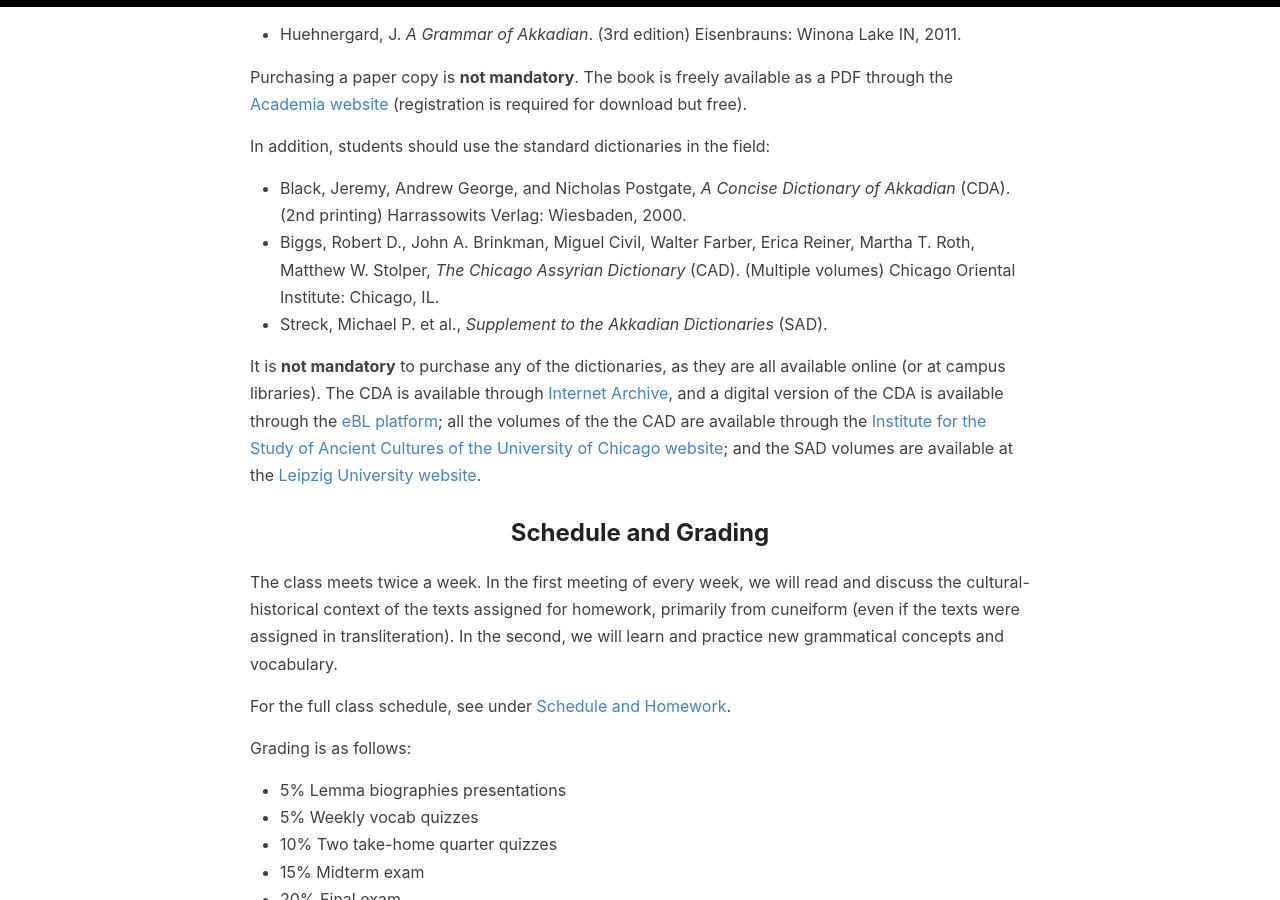
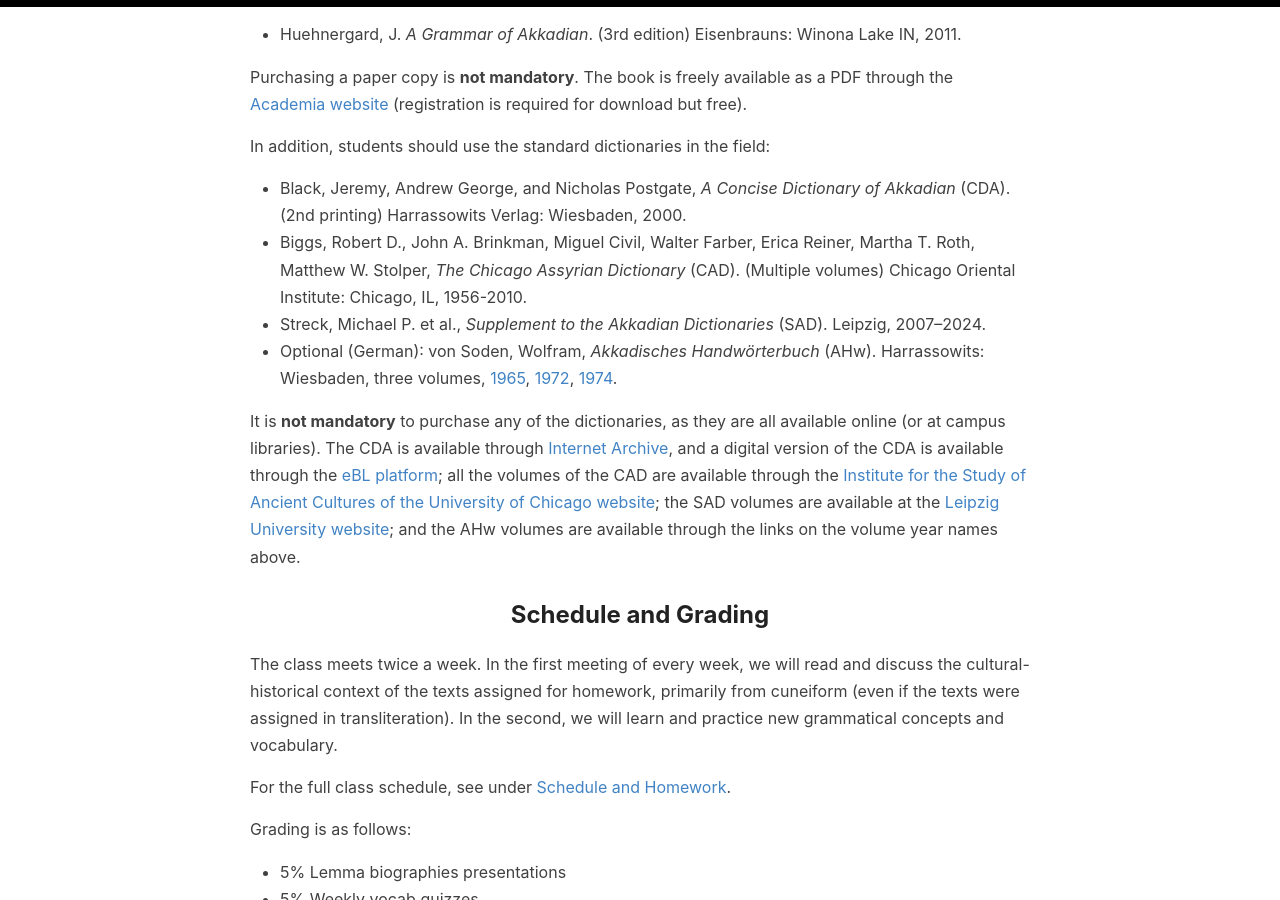
Before and after one commit to ARomach/AKKD120-AKKD501, a Jekyll site: the page built from index.md, in a window 1280 px wide and 900 px high, scrolled down 1395 px. Built offline with Jekyll 4.4.1, drawn with Linux system fonts in a browser that asks for light colours; our own code applies the rules of GitHub Pages for plain Markdown files; some of the changed text lies outside the part shown.

Commit message:
update dictionaries info

```diff
--- a/index.md
+++ b/index.md
@@ -8,7 +8,7 @@ layout: default
 *Instructor*: Avital Romach\\
 *Email*: avital.romach@yale.edu\\
 *Office hours*: by appointment; I will also stay after class time for any further questions\\
-*Prerequisites*: Elementary Akkadian I \\
+*Prerequisites*: Elementary Akkadian I
 
 This course is a continuation of [Elementary Akkadian I](https://aromach.github.io/AKKD110-AKKD500/){:target="_blank"}. Akkadian was one of the primary languages of ancient Mesopotamia (modern Iraq), with an attested history of more than 2000 years (from the second half of the 3rd millennium BCE to the beginning of the Common Era). It is a Semitic language, similar to Arabic, Aramaic, and Hebrew, written on clay tablets in the Cuneiform script. Hundreds of thousands of documents in Akkadian have come down to us. They include everything from great works of literature like the Gilgamesh Epic, to everyday texts such as letters that document the lives of people from all walks of life, from great kings to commoners and slaves. Whether it be a letter to a paranoid emperor who refuses to eat and shuts himself in his own palace, or a particularly inept spy reporting to his superiors about the suspicious dreams of a suspected enemy of the state, knowledge of Akkadian opens a window into the world of those who lived thousands of years ago, the struggles they faced and the stories they told. Akkadian for Beginners provides students with the tools to begin to explore that ancient and once-forgotten world of ancient Mesopotamia. After finishing the course, students will have acquired a sound knowledge of Akkadian grammar and syntax, along with practice in cuneiform.
 
@@ -35,10 +35,11 @@ Purchasing a paper copy is **not mandatory**. The book is freely available as a
 In addition, students should use the standard dictionaries in the field:
 
 - Black, Jeremy, Andrew George, and Nicholas Postgate, *A Concise Dictionary of Akkadian* (CDA). (2<sup>nd</sup> printing) Harrassowits Verlag: Wiesbaden, 2000.
-- Biggs, Robert D., John A. Brinkman, Miguel Civil, Walter Farber, Erica Reiner, Martha T. Roth, Matthew W. Stolper, *The Chicago Assyrian Dictionary* (CAD). (Multiple volumes) Chicago Oriental Institute: Chicago, IL.
-- Streck, Michael P. et al., *Supplement to the Akkadian Dictionaries* (SAD).
+- Biggs, Robert D., John A. Brinkman, Miguel Civil, Walter Farber, Erica Reiner, Martha T. Roth, Matthew W. Stolper, *The Chicago Assyrian Dictionary* (CAD). (Multiple volumes) Chicago Oriental Institute: Chicago, IL, 1956-2010.
+- Streck, Michael P. et al., *Supplement to the Akkadian Dictionaries* (SAD). Leipzig, 2007–2024.
+- Optional (German): von Soden, Wolfram, *Akkadisches Handwörterbuch* (AHw). Harrassowits: Wiesbaden, three volumes, [1965](https://drive.google.com/file/d/1ITsTxjKv8XAEK2UFyW3fbQNnXDPzPZnI/view?usp=sharing){:target="_blank"}, [1972](https://drive.google.com/file/d/1OBe1ZaRRje-qqYekRxFuyLupB-vxUkg2/view?usp=sharing){:target="_blank"}, [1974](https://drive.google.com/file/d/1zgnGl5GTMnGrRlRfjT9uPwn8gkVaSBVZ/view?usp=sharing){:target="_blank"}.
 
-It is **not mandatory** to purchase any of the dictionaries, as they are all available online (or at campus libraries). The CDA is available through [Internet Archive](https://archive.org/details/AConsiceDictionaryAkkadian/mode/2up){:target="_blank"}, and a digital version of the CDA is available through the [eBL platform](https://www.ebl.lmu.de/dictionary){:target="_blank"}; all the volumes of the the CAD are available through the [Institute for the Study of Ancient Cultures of the University of Chicago website](https://isac.uchicago.edu/research/publications/chicago-assyrian-dictionary){:target="_blank"}; and the SAD volumes are available at the [Leipzig University website](https://www.gkr.uni-leipzig.de/en/draft/altorientalisches-institut/forschung/supplement-to-the-akkadian-dictionaries){:target="_blank"}.
+It is **not mandatory** to purchase any of the dictionaries, as they are all available online (or at campus libraries). The CDA is available through [Internet Archive](https://archive.org/details/AConsiceDictionaryAkkadian/mode/2up){:target="_blank"}, and a digital version of the CDA is available through the [eBL platform](https://www.ebl.lmu.de/dictionary){:target="_blank"}; all the volumes of the CAD are available through the [Institute for the Study of Ancient Cultures of the University of Chicago website](https://isac.uchicago.edu/research/publications/chicago-assyrian-dictionary){:target="_blank"}; the SAD volumes are available at the [Leipzig University website](https://www.gkr.uni-leipzig.de/en/draft/altorientalisches-institut/forschung/supplement-to-the-akkadian-dictionaries){:target="_blank"}; and the AHw volumes are available through the links on the volume year names above.
 
 ## Schedule and Grading
 
```
Also changed, not shown: _pages/resources.md (+4 -3 lines).
